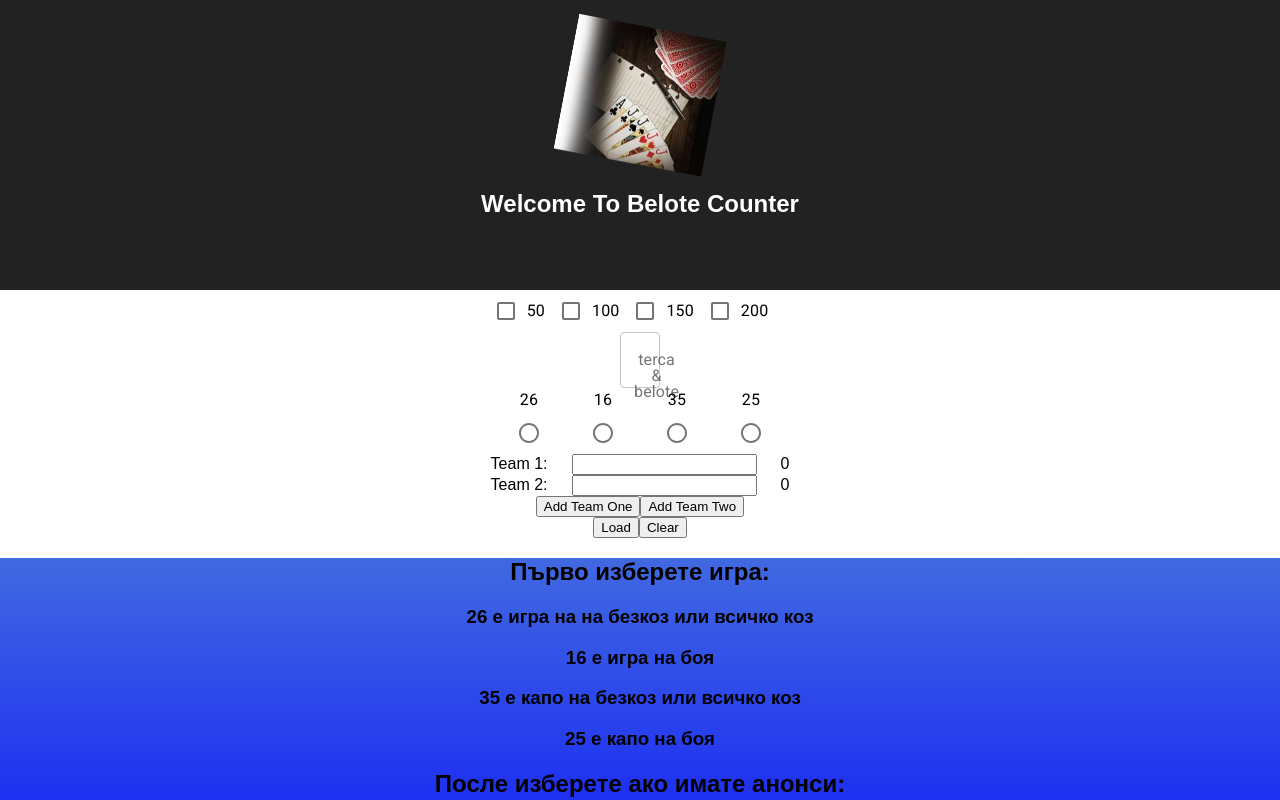
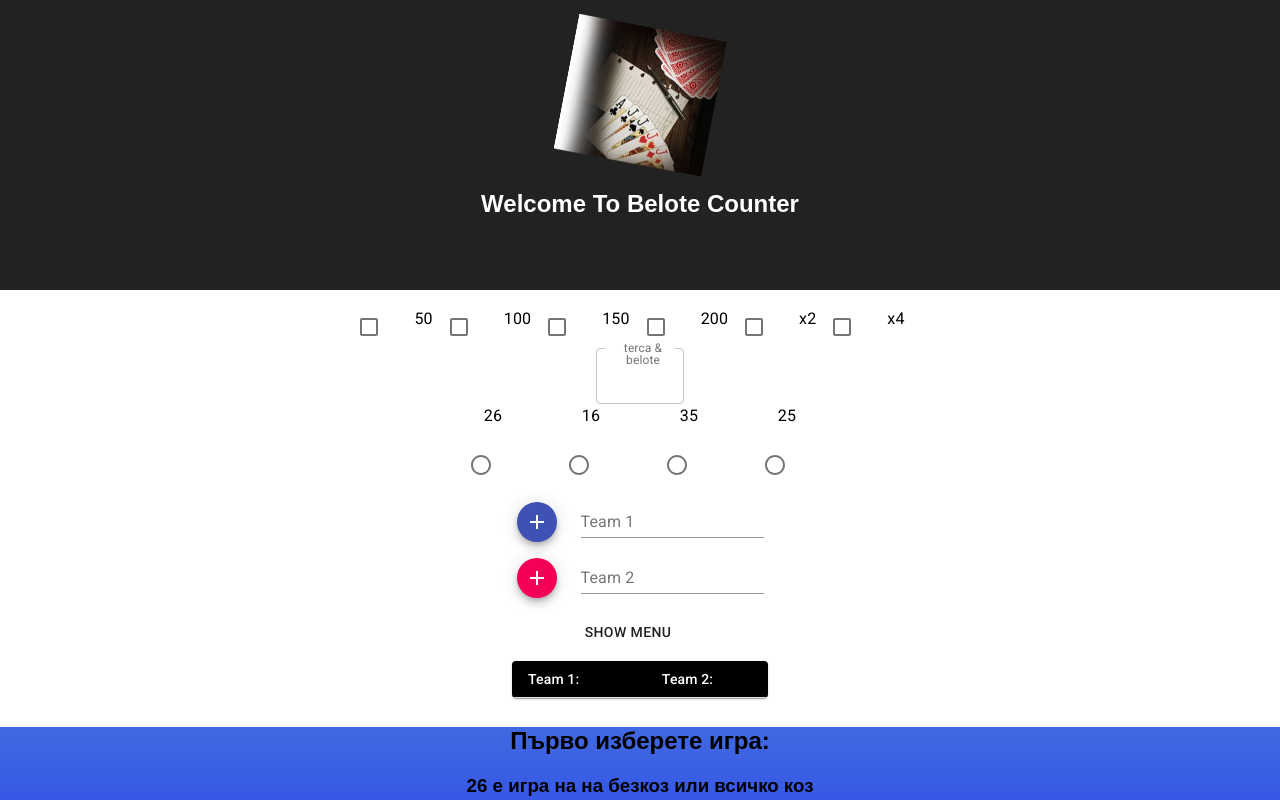
Before and after one commit to john6tain/BeloteCounter, a React (Create React App) app: page / in a window 1280 px wide. Shown: the top 800 px of the page. Built offline with nearby package versions, Linux system fonts and the light colour scheme.

Commit message:
Changed the whole application with Matirial-UI and added Score Result Table

```diff
--- a/public/index.html
+++ b/public/index.html
@@ -7,23 +7,7 @@
 	<meta name="viewport" content="minimum-scale=1, initial-scale=1, width=device-width" />
 	<link rel="manifest" href="%PUBLIC_URL%/manifest.json">
 	<link rel="shortcut icon" href="%PUBLIC_URL%/favicon.ico">
-	<!-- Latest compiled and minified CSS -->
-	<!-- <script src="https://code.jquery.com/jquery-3.2.1.slim.min.js"
-		integrity="sha256-k2WSCIexGzOj3Euiig+TlR8gA0EmPjuc79OEeY5L45g=" crossorigin="anonymous"></script>
-	<link rel="stylesheet" href="https://maxcdn.bootstrapcdn.com/bootstrap/3.3.7/css/bootstrap.min.css">
-	<link rel="stylesheet" href="https://fonts.googleapis.com/css?family=Roboto:300,400,500,700&display=swap" />
-	<link rel="stylesheet" href="http://cdnjs.cloudflare.com/ajax/libs/toastr.js/latest/css/toastr.min.css">
-	<script type="application/javascript" src="https://maxcdn.bootstrapcdn.com/bootstrap/3.3.7/js/bootstrap.min.js">
-	</script> -->
-	<!--
-      Notice the use of %PUBLIC_URL% in the tags above.
-      It will be replaced with the URL of the `public` folder during the build.
-      Only files inside the `public` folder can be referenced from the HTML.
-      Unlike "/favicon.ico" or "favicon.ico", "%PUBLIC_URL%/favicon.ico" will
-      work correctly both with client-side routing and a non-root public URL.
-      Learn how to configure a non-root public URL by running `npm run build`.
-    -->
-	<title>React App</title>
+	<title>Belote Counter</title>
 </head>
 
 <body>
--- a/src/App.css
+++ b/src/App.css
@@ -29,7 +29,7 @@
 }
 .tb{
   margin-left: 0.5em;
-  width: 2.5em;
+  width: 5.5em;
 }
 .teamName{
   margin-left: 1.5em;
@@ -38,3 +38,14 @@
 #info{
   background: linear-gradient(royalblue,blue)
 }
+
+#table{
+  margin: auto;
+  width: 20%;
+  padding: 10px;
+}
+
+.MuiButtonBase-root{
+  margin-right: 1.5rem !important;
+  margin-top: 1rem !important;
+}
--- a/src/App.js
+++ b/src/App.js
@@ -1,29 +1,66 @@
 import React, { Component } from 'react';
 import logo from './logo.jpg';
 import './App.css';
-import { Button, TextField, RadioGroup, FormControlLabel, Radio, FormControl, FormGroup, Checkbox } from '@material-ui/core';
+import { withStyles, makeStyles } from '@material-ui/core/styles';
+import { Badge, TableContainer, TableBody, TableRow, Paper, TableHead, Table, TableCell, Button, Fab, Menu, MenuItem, TextField, RadioGroup, FormControlLabel, Radio, FormControl, FormGroup, Checkbox } from '@material-ui/core';
+import AddIcon from '@material-ui/icons/Add';
 
 
 class App extends Component {
+
     constructor(props) {
         super(props);
         this.state = {
             selectedOption: false,
             score: 0,
+            x2: false,
+            x4: false,
+            showTable: true,
             anons: 0,
-            fifty: false,
-            twoHundred: 0,
+            anchorEl: null,
             teamOneScore: 0,
             teamTwoScore: 0,
             teamOneInput: 0,
-            teamTwoInput: 0
+            teamTwoInput: 0,
+            rows: [],
+            StyledTableCell: withStyles((theme) => ({
+                head: {
+                    backgroundColor: theme.palette.common.black,
+                    color: theme.palette.common.white,
+                },
+                body: {
+                    fontSize: 14,
+                },
+            }))(TableCell),
+            StyledTableRow: withStyles((theme) => ({
+                root: {
+                    '&:nth-of-type(odd)': {
+                        backgroundColor: theme.palette.action.hover,
+                    },
+                },
+            }))(TableRow),
+            classes: makeStyles({
+                table: {
+                    minWidth: 100,
+                    maxWidth: 500,
+                },
+                add: {
+                    root: {
+                        minWidth: 1000
+                    }
+                },
+            })
         };
+
         this.handleInputChange = this.handleInputChange.bind(this);
         this.handleClear = this.handleClear.bind(this);
         this.handleLoad = this.handleLoad.bind(this);
         this.addTeamOneScore = this.addTeamOneScore.bind(this);
         this.addTeamTwoScore = this.addTeamTwoScore.bind(this);
         this.handleCheckBox = this.handleCheckBox.bind(this);
+        this.handleClick = this.handleClick.bind(this);
+        this.handleClose = this.handleClose.bind(this);
+        this.handleShowHideTable = this.handleShowHideTable.bind(this);
     }
     handleInputChange(event) {
         if (event.target.name === "teamOne") {
@@ -45,60 +82,105 @@ class App extends Component {
     handleCheckBox(event) {
         const target = event.target;
         const name = target.name;
+        if (target.checked === true) {
+            if (name.indexOf('x') > -1) {
+                this.setState({
+                    [name]: true
+                });
+            } else {
+                let score = this.state.anons + Number(name);
+                this.setState({
+                    anons: score
+                });
+            }
 
-        if (target.checked === true) {
-            let score = this.state.anons + Number(name);
-            this.setState({
-                anons: score
-            })
         } else if (target.name === "tb") {
             this.setState({
                 score: Number((target.value * 2))
-            })
+            });
         }
         else {
             this.setState({
                 anons: this.state.anons - Number(name)
-            })
+            });
         }
     }
     addTeamOneScore(event) {
         if (this.state.selectedOption !== false) {
-            let score = Number(this.state.selectedOption) + Number(this.state.anons) + Number(this.state.score) - Number(this.state.teamOneInput);
+            let x = this.state.x2 ? 2 : this.state.x4 ? 4 : 1;
+            let score = ((Number(this.state.selectedOption) + Number(this.state.anons) + Number(this.state.score)) * x) - Number(this.state.teamOneInput);
+            this.state.rows.push({
+                teamOneScore: Number(this.state.teamOneInput),
+                teamTwoScore: Number(score),
+                id: Math.random() + score
+            });
             this.setState({
                 teamOneScore: Number(this.state.teamOneScore) + Number(this.state.teamOneInput),
                 teamTwoScore: Number(this.state.teamTwoScore) + Number(score),
                 score: 0
             });
+            localStorage.setItem('TeamOne', Number(this.state.teamOneScore) + Number(this.state.teamOneInput));
+            localStorage.setItem('TeamTwo', Number(this.state.teamTwoScore) + Number(score));
         }
     }
+
     addTeamTwoScore(event) {
         if (this.state.selectedOption !== false) {
-            let score = Number(this.state.selectedOption) + Number(this.state.anons) + Number(this.state.score) - Number(this.state.teamTwoInput);
+            let x = this.state.x2 ? 2 : this.state.x4 ? 4 : 1;
+            let score = ((Number(this.state.selectedOption) + Number(this.state.anons) + Number(this.state.score)) * x) - Number(this.state.teamTwoInput);
+            this.state.rows.push({
+                teamOneScore: Number(score),
+                teamTwoScore: Number(this.state.teamTwoInput),
+                id: Math.random() + score
+            });
             this.setState({
                 teamOneScore: Number(this.state.teamOneScore) + Number(score),
                 teamTwoScore: Number(this.state.teamTwoScore) + Number(this.state.teamTwoInput),
                 score: 0
             });
-
+            localStorage.setItem('TeamOne', Number(this.state.teamOneScore) + Number(score));
+            localStorage.setItem('TeamTwo', Number(this.state.teamTwoScore) + Number(this.state.teamTwoInput));
         }
     }
 
     handleClear(event) {
         //Clear all inputs and set teams Score to 0
+        this.setState({
+            teamOneScore: 0,
+            teamTwoScore: 0,
+            score: 0
+        });
         localStorage.clear();
     }
 
     handleLoad(event) {
         this.setState({
-            teamOneScore: localStorage.getItem('TeamOne'),
-            teamTwoScore: localStorage.getItem('TeamTwo'),
+            teamOneScore: localStorage.getItem('TeamOne') || 0,
+            teamTwoScore: localStorage.getItem('TeamTwo') || 0,
         });
     }
-    componentDidUpdate(prevProps, prevState) {
-        localStorage.setItem('TeamOne', this.state.teamOneScore);
-        localStorage.setItem('TeamTwo', this.state.teamTwoScore);
-    }
+
+    handleClick(event) {
+        this.setState({
+            anchorEl: event.currentTarget
+        });
+    };
+
+    handleClose() {
+        this.setState({
+            anchorEl: null
+        });
+    };
+
+    handleShowHideTable() {
+        this.setState({
+            showTable: !this.state.showTable
+        });
+    };
+
+
+    // componentDidUpdate(prevProps, prevState) {
+    // }
 
 
     render() {
@@ -128,18 +210,25 @@ class App extends Component {
                                 control={<Checkbox value="200" onChange={this.handleCheckBox} name="20" />}
                                 color="primary"
                                 label="200" />
+                            <FormControlLabel
+                                control={<Checkbox value={this.state.x2} onChange={this.handleCheckBox} name="x2" />}
+                                color="primary"
+                                label="x2" />
+                            <FormControlLabel
+                                control={<Checkbox value={this.state.x4} onChange={this.handleCheckBox} name="x4" />}
+                                color="primary"
+                                label="x4" />
                         </FormGroup>
                     </FormControl>
                 </div>
                 <div>
-                    <FormControl component="fieldset">
-                        {/* <label>terca & belote</label>
-                    <input type="number" className="tb" onChange={this.handleCheckBox} name="tb" min="0" /> */}
-                        <TextField
-                            multiline
-                            variant="outlined"
-                            type="number" className="tb" onChange={this.handleCheckBox} name="tb" min="0" label="terca & belote" />
-                    </FormControl>
+                    <TextField
+                        type="number"
+                        variant="outlined"
+                        InputLabelProps={{
+                            shrink: true,
+                        }}
+                        onChange={this.handleCheckBox} className="tb" name="tb" label="terca & belote" />
                 </div>
                 <div>
                     <FormControl component="fieldset">
@@ -158,24 +247,86 @@ class App extends Component {
                     </FormControl>
                 </div>
                 <div>
-                    <label className="teamName">Team 1:</label>
+                    <Fab size="small" color="primary" aria-label="add" className={this.state.classes.add}>
+                        <AddIcon onClick={this.addTeamOneScore} />
+                    </Fab>
+                    <Badge badgeContent={this.state.teamOneScore} color="primary" anchorOrigin={{
+                        vertical: 'bottom',
+                        horizontal: 'right',
+                    }}>
+                        <TextField
+                            id="standard-multiline-flexible"
+                            label="Team 1"
+                            type="number"
+                            onChange={this.handleInputChange} name="teamOne"
+                        />
+                    </Badge>
+                    {/* <label className="teamName">Team 1:</label>
                     <input type="number" onChange={this.handleInputChange} name="teamOne" />
-                    <label className="teamName">{this.state.teamOneScore}</label>
+                    <label className="teamName">{this.state.teamOneScore}</label> */}
+
                 </div>
                 <div>
-                    <label className="teamName">Team 2:</label>
+                    <Fab className={this.state.classes.add} size="small" color="secondary" aria-label="add">
+                        <AddIcon onClick={this.addTeamTwoScore} />
+                    </Fab>
+                    <Badge badgeContent={this.state.teamTwoScore} color="secondary" anchorOrigin={{
+                        vertical: 'bottom',
+                        horizontal: 'right',
+                    }}>
+                        <TextField
+                            id="standard-multiline-flexible"
+                            label="Team 2"
+                            type="number"
+                            onChange={this.handleInputChange} name="teamTwo"
+                        />
+                    </Badge>
+                    {/* <label className="teamName">Team 2:</label>
                     <input type="number" onChange={this.handleInputChange} name="teamTwo" />
-                    <label className="teamName">{this.state.teamTwoScore}</label>
+                    <label className="teamName">{this.state.teamTwoScore}</label> */}
                 </div>
                 <div>
-                    <input type="submit" value="Add Team One" onClick={this.addTeamOneScore} />
-                    <input type="submit" value="Add Team Two" onClick={this.addTeamTwoScore} />
                 </div>
                 <div>
-                    <input type="submit" value="Load" onClick={this.handleLoad} />
-                    <input type="submit" value="Clear" onClick={this.handleClear} />
+                    <Button aria-controls="simple-menu" aria-haspopup="true" onClick={this.handleClick}>
+                        Show Menu
+                    </Button>
+                    <Menu
+                        id="simple-menu"
+                        anchorEl={this.state.anchorEl}
+                        keepMounted
+                        open={Boolean(this.state.anchorEl)}
+                        onClose={this.handleClose}
+                    >
+                        <MenuItem onClick={this.handleLoad}>Load</MenuItem>
+                        <MenuItem onClick={this.handleClear}>Clear</MenuItem>
+                        <MenuItem onClick={this.handleShowHideTable}>ShowTable</MenuItem>
+                    </Menu>
                 </div>
-                <div id="info">
+                {this.state.showTable ? (
+                    <div id="table">
+                        <TableContainer component={Paper} >
+                            <Table className={this.state.classes.table} aria-label="customized table" size="small">
+                                <TableHead>
+                                    <TableRow>
+                                        <this.state.StyledTableCell>Team 1:</this.state.StyledTableCell>
+                                        <this.state.StyledTableCell>Team 2:</this.state.StyledTableCell>
+                                    </TableRow>
+                                </TableHead>
+                                <TableBody>
+                                    {this.state.rows.map((row) => (
+                                        <this.state.StyledTableRow key={row.id}>
+                                            <this.state.StyledTableCell>
+                                                {row.teamOneScore}
+                                            </this.state.StyledTableCell>
+                                            <this.state.StyledTableCell key={row.id + 1}>{row.teamTwoScore}</this.state.StyledTableCell>
+                                        </this.state.StyledTableRow>
+                                    ))}
+                                </TableBody>
+                            </Table>
+                        </TableContainer>
+                    </div>
+                ) : null}<div id="info">
                     <h2>Първо изберете игра:</h2>
                     <h3>26 е игра на на безкоз или всичко коз</h3>
                     <h3>16 е игра на боя</h3>
@@ -188,7 +339,7 @@ class App extends Component {
                     <h3>ако сте загубили резултата изберете бутона load</h3>
                     <h3>ако искате нова игра първо изберете бутона clear</h3>
                 </div>
-            </div>
+            </div >
 
         );
     }
```
Also changed, not shown: package.json (+4 -3 lines), 1 other file (tests, documents, lock files or other folders).
